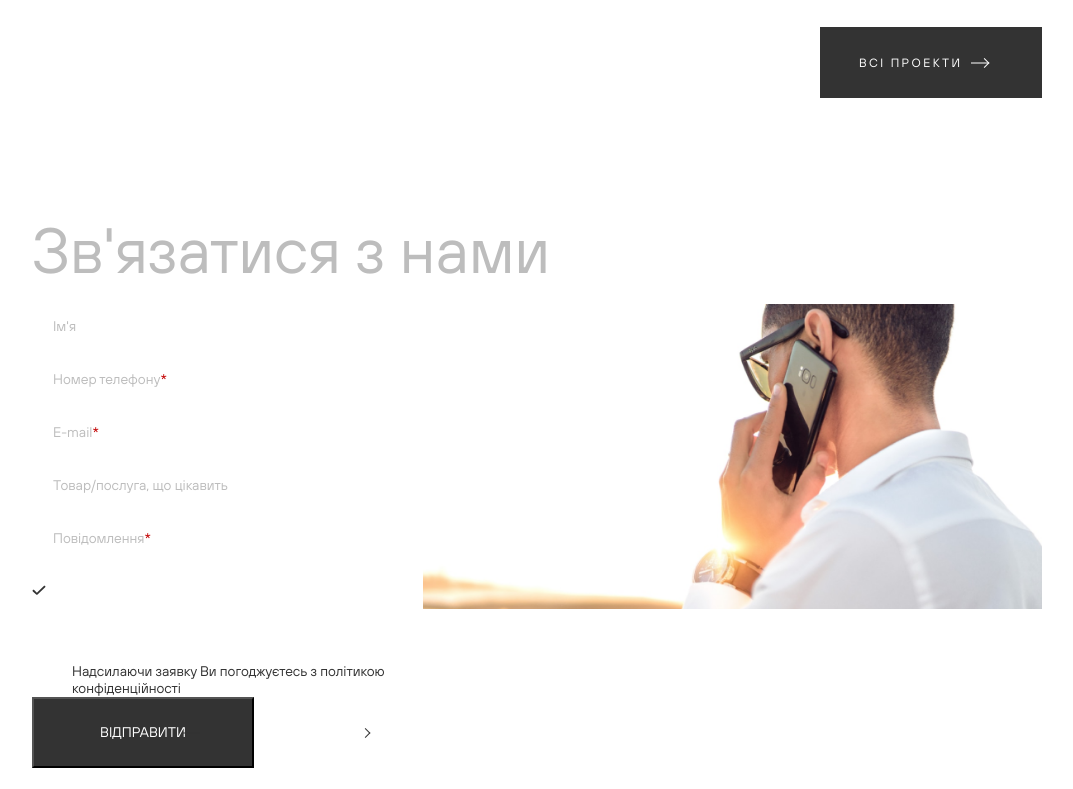
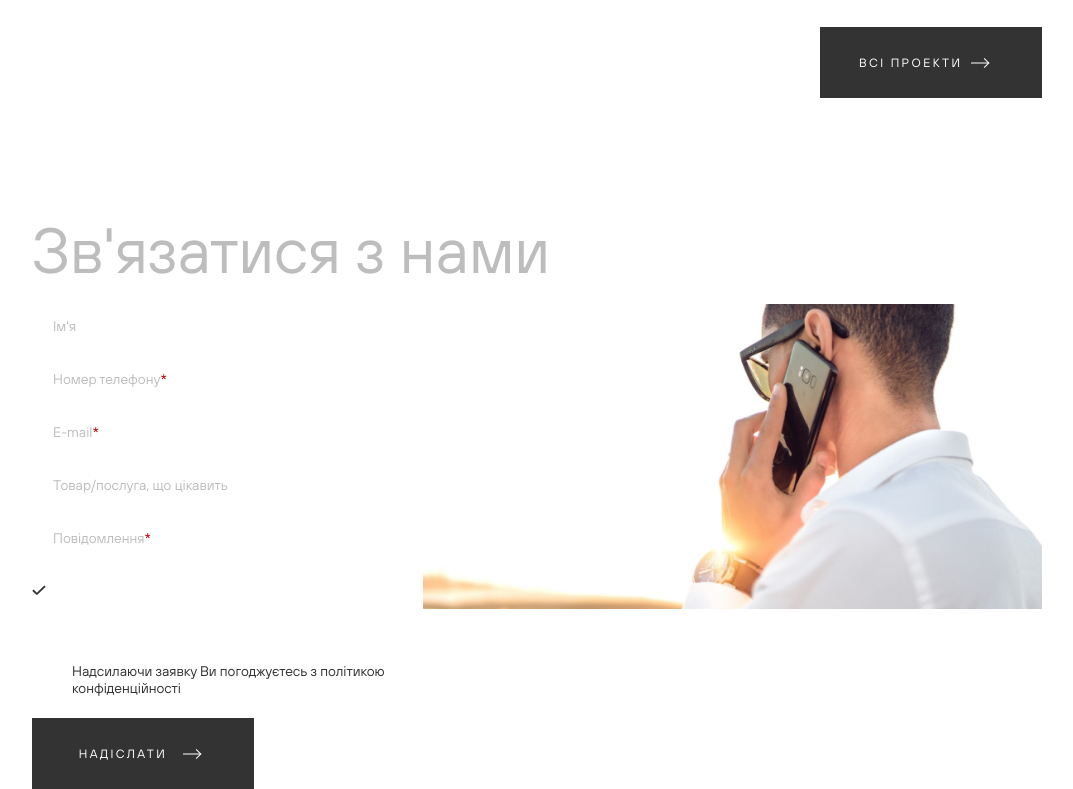
Before and after one commit to Dimaybor/architecture, a website built with webpack: page src/index.html in a window 1280 px wide. Shown: the part 3012-3801 px from the top of the page, without its empty margins (103-1176 px from the left). Before the commit the page ends 3780 px from the top, so only its background shows below. Built offline with nearby package versions, Linux system fonts and the light colour scheme; a web font is replaced by a local one.

Commit message:
fix form

```diff
--- a/src/index.html
+++ b/src/index.html
@@ -177,9 +177,8 @@
                   <label for="message" class="contacts-form__label">Повідомлення<span>*</span></label>
                 </div>
                 <p class="contacts-form__consent">Надсилаючи заявку Ви погоджуєтесь з політикою конфіденційності</p>
-                <div class="contacts-form__button">
-                  <input type="submit" value="ВІДПРАВИТИ" class="main-link">
-                  <a href="#" class="arrow-link"></a>
+                <div class="contacts-form__button arrow-link">
+                  <input type="submit" value="надіслати" class="main-link">
                 </div>
               </fieldset>
             </form>
--- a/src/style/_style.scss
+++ b/src/style/_style.scss
@@ -567,20 +567,41 @@ h2 {
     &__button {
       position: relative;
       height: 71px;
+      width: 222px;
 
       & .main-link {
+        padding-right: 40px;
+        font-size: 12px;
+        line-height: 12px;
+        font-weight: 400;
+        letter-spacing: 0.2em;
+        border-color: transparent;
+        text-transform: uppercase;
         background-color: #333333;
         color: #fff;
+        cursor: pointer;
+
       }
 
-      & .arrow-link {
-        color: #fff;
-      }
     }
 
     &__consent {
+      margin-bottom: 21px;
       padding-left: 40px;
       color: #333333;
     }
+
+    & .arrow-link {
+      color: #fff;
+
+      &::before {
+        z-index: 1;
+        border-color: #fff;
+      }
+
+      &::after {
+        background-color: #fff;
+      }
+    }
   }
 }
```
Also changed, not shown: dist/index.html, 4 other files.
